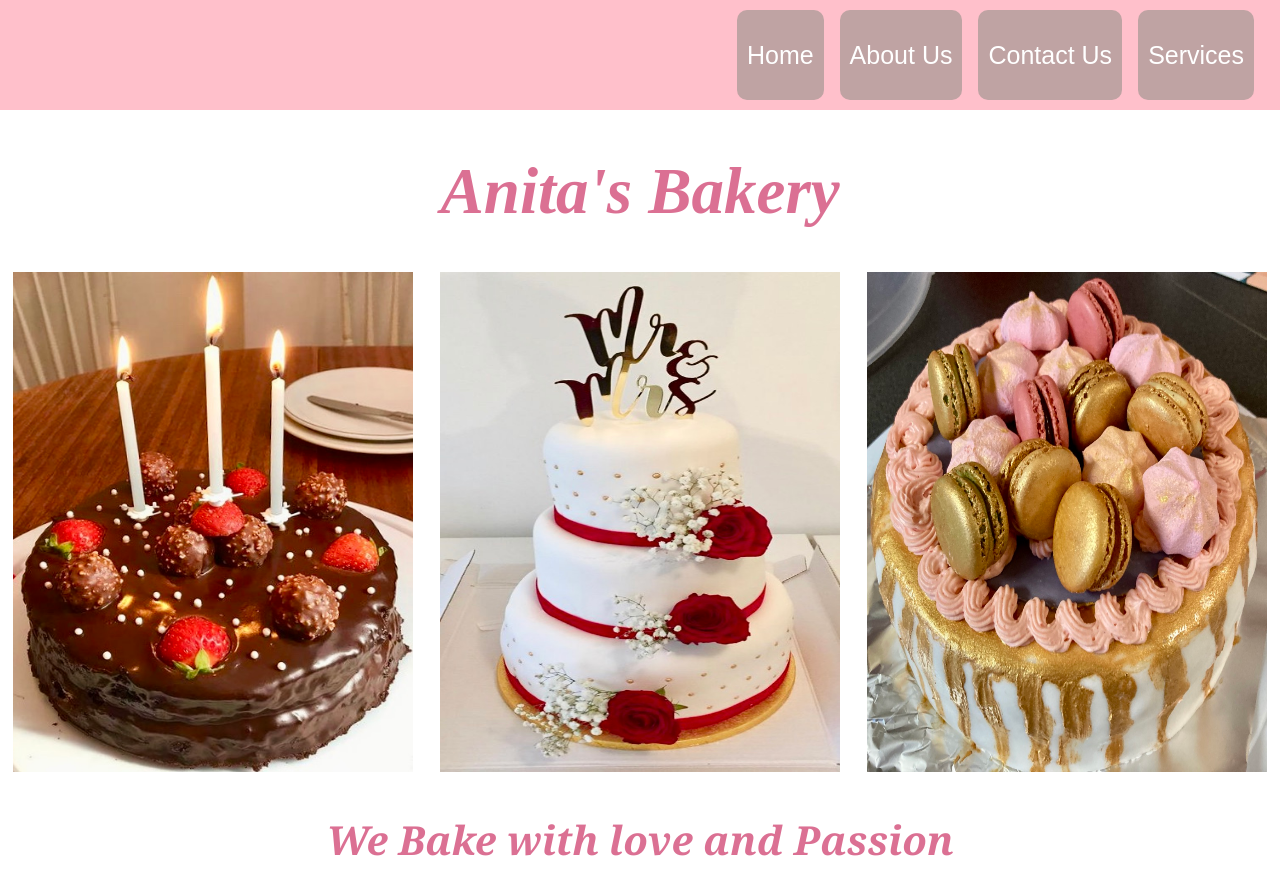
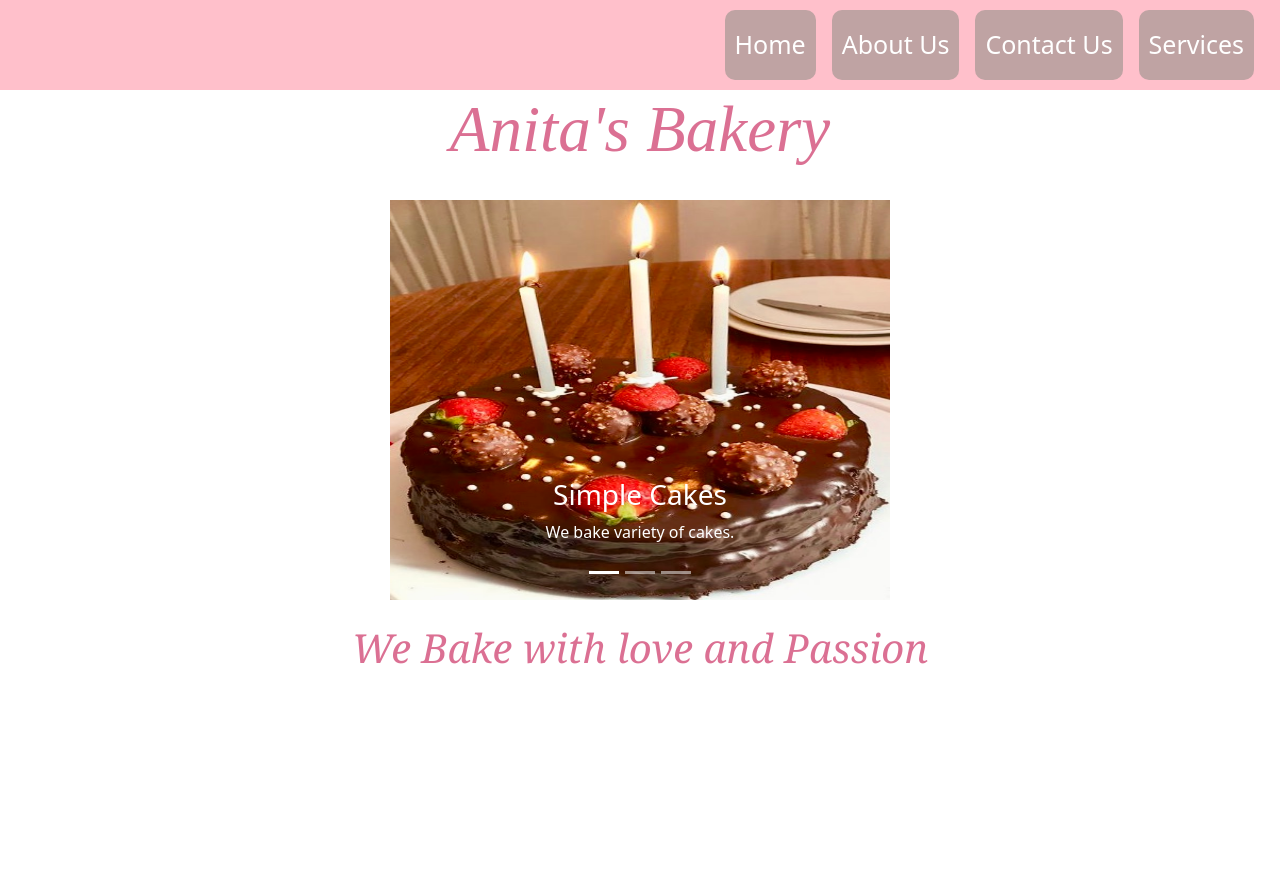
Before and after one commit to Anita771/React-coding, a React (Create React App) app: page /home in a window 1280 px wide. Shown: the top 894 px of the page. After the commit the page ends 800 px from the top, so only its background shows below. Built offline with nearby package versions, Linux system fonts and the light colour scheme.

Commit message:
Added Carousel to Home Page.

```diff
--- a/package.json
+++ b/package.json
@@ -6,7 +6,9 @@
     "@testing-library/jest-dom": "^5.16.5",
     "@testing-library/react": "^13.4.0",
     "@testing-library/user-event": "^13.5.0",
+    "bootstrap": "^5.3.2",
     "react": "^18.2.0",
+    "react-bootstrap": "^2.9.0",
     "react-dom": "^18.2.0",
     "react-router-dom": "^6.16.0",
     "react-scripts": "5.0.1",
--- a/public/index.html
+++ b/public/index.html
@@ -15,6 +15,7 @@
       user's mobile device or desktop. See https://developers.google.com/web/fundamentals/web-app-manifest/
     -->
     <link rel="manifest" href="%PUBLIC_URL%/manifest.json" />
+
     <!--
       Notice the use of %PUBLIC_URL% in the tags above.
       It will be replaced with the URL of the `public` folder during the build.
--- a/src/App.css
+++ b/src/App.css
@@ -46,11 +46,12 @@
   flex: display;
   text-align: center;
 }
+/* To bring the Carousel image and text in the center of the page*/
+.cakes {
+  flex: display;
+  text-align: center;
+}
 
-.cakes {
-  display: flex;
-  justify-content: space-around;
-}
 
 .bakery2 {
   font-style: oblique;
--- a/src/App.js
+++ b/src/App.js
@@ -6,6 +6,7 @@ import About from './Pages/About';
 import Contact from './Pages/Contact';
 import Services from './Pages/Services';
 import Nopage from './Pages/Nopage';
+import 'bootstrap/dist/css/bootstrap.min.css';
 
 
 
--- a/src/components/Homepagecontent.jsx
+++ b/src/components/Homepagecontent.jsx
@@ -1,3 +1,4 @@
+import Slides from "./Slides";
 
 
 export default function Homepagecontent() {
@@ -5,13 +6,18 @@ export default function Homepagecontent() {
         <div>
 
             <h1 className="bakery">Anita's Bakery</h1>
+            <br/>
 
-            <div className="cakes">
-            <img src="./images/cake2.jpg" alt="" width="400" height="500" />
-            <img src="./images/cake.jpg" alt="" width="400" height="500" />
-            <img src="./images/cake3.jpg" alt="" width="400" height="500" />
+            {/*<div className="cakes">
+                <img src="./images/cake2.jpg" alt="" width="500" height="400" />
+                <img src="./images/cake.jpg" alt="" width="500" height="400" />
+                <img src="./images/cake3.jpg" alt="" width="500" height="400" />
 
+    </div>*/}
+            <div>
+                <Slides/>
             </div>
+            <br/>
             <div>
                 <h3 className="bakery2">We Bake with love and Passion</h3>
             </div>
--- /dev/null
+++ b/src/components/Slides.jsx
@@ -0,0 +1,34 @@
+
+import Carousel from 'react-bootstrap/Carousel';
+
+export default function Slides() {
+    return (
+        <Carousel className='cakes'>
+            {/* Added interval for each image */}
+      <Carousel.Item interval={1000}>
+        <img className='cakes' src="./images/cake2.jpg" alt="" width="500" height="400" />
+        <Carousel.Caption>
+          <h3>Simple Cakes</h3>
+          <p>We bake variety of cakes.</p>
+        </Carousel.Caption>
+      </Carousel.Item>
+      <Carousel.Item interval={1000}>
+        <img className='cakes' src="./images/cake.jpg" alt="" width="500" height="400" />
+        <Carousel.Caption>
+          <h3>Wedding Cakes</h3>
+          <p>We bake to make your day special.</p>
+        </Carousel.Caption>
+      </Carousel.Item>
+      <Carousel.Item interval={1000}>
+        <img className='cakes' src="./images/cake3.jpg" alt="" width="500" height="400" />
+        <Carousel.Caption>
+          <h3>Party Cakes</h3>
+          <p>
+            We bake to add more taste to your parties.
+          </p>
+        </Carousel.Caption>
+      </Carousel.Item>
+    </Carousel>
+
+    );
+}
```
Also changed, not shown: 1 other file (tests, documents, lock files or other folders).
